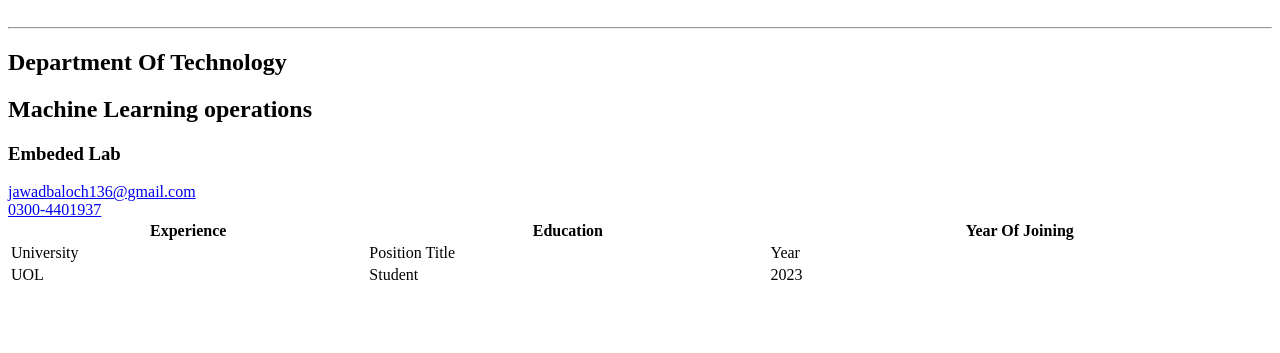
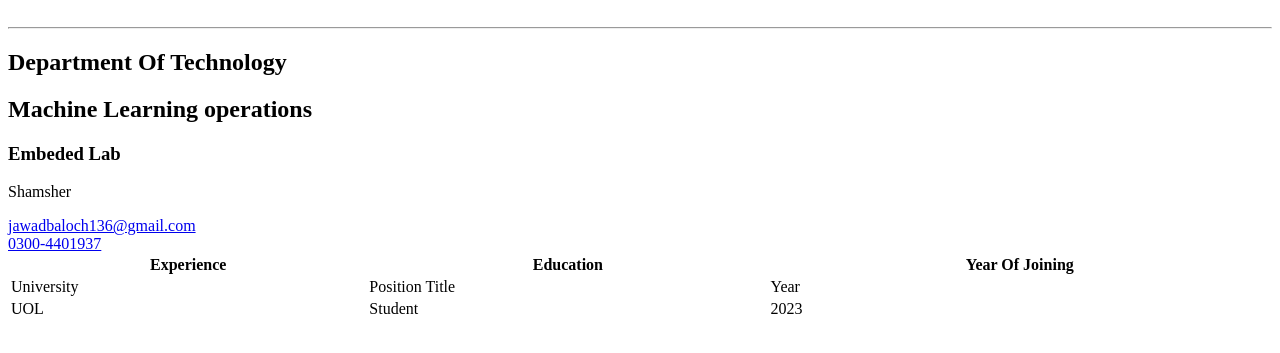
Before and after one commit to jawadbloch/jawad, a plain HTML site: page index.html in a window 1280 px wide. Shown: the part 79-432 px from the top of the page. Drawn offline with Linux system fonts and the light colour scheme.

Commit message:
shamsher.html

```diff
--- a/index.html
+++ b/index.html
@@ -14,6 +14,7 @@
         <h2>Department Of Technology</h2>
         <h2>Machine Learning operations</h2>
         <h3>Embeded Lab</h3>
+        <p>Shamsher</p>
     </div>
     <div>
         <a href="mailto:jawadbaloch136@gmail.com">jawadbaloch136@gmail.com</a><br>
```
